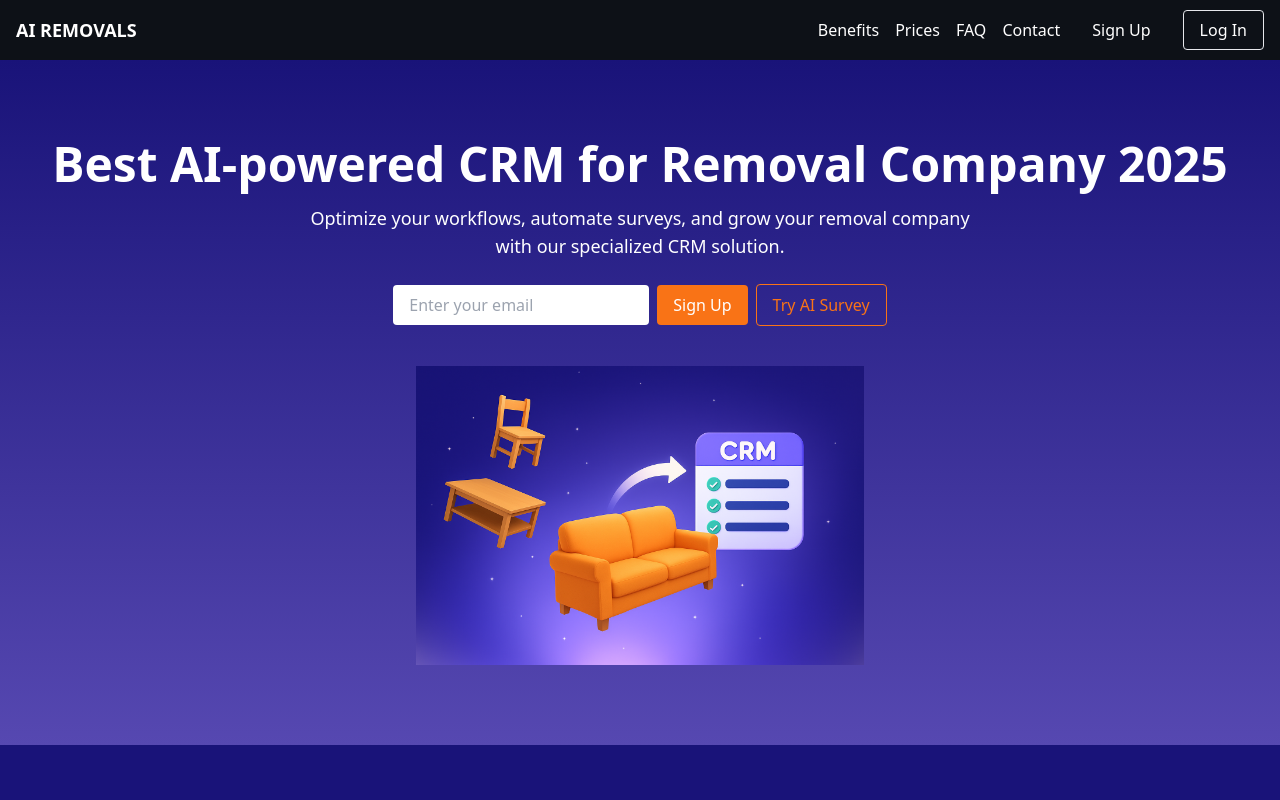
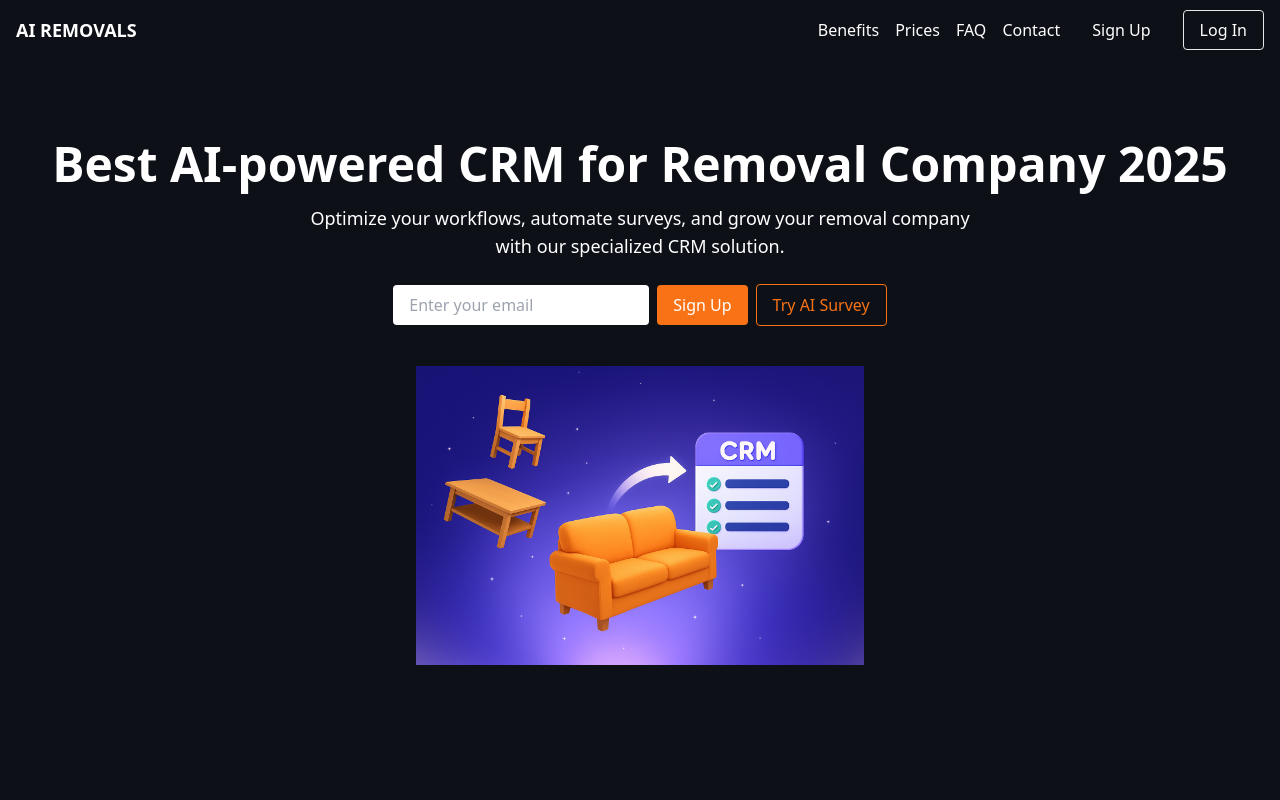
Before and after one commit to Gullmegler/mitt-prosjekt, a React (Create React App) app: page / in a window 1280 px wide. Shown: the top 800 px of the page. Built offline with nearby package versions, Linux system fonts and the light colour scheme.

Commit message:
Update tailwind.config.js

```diff
--- a/tailwind.config.js
+++ b/tailwind.config.js
@@ -7,8 +7,8 @@ module.exports = {
   theme: {
     extend: {
       colors: {
-        primaryDark: "#191379",
-        primaryLight: "#5648b1",
+        githubBlue: "#101342",
+        lightHero: "#5648b1",
         orange: "#f97316",
       },
     },
```
